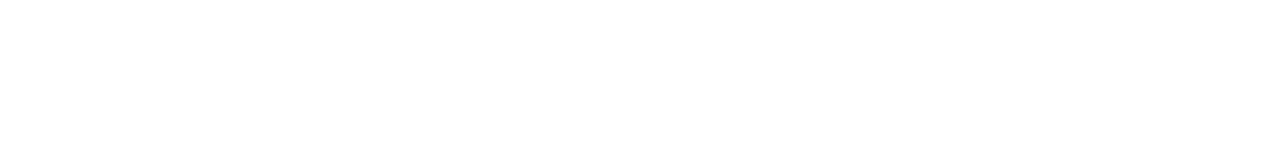
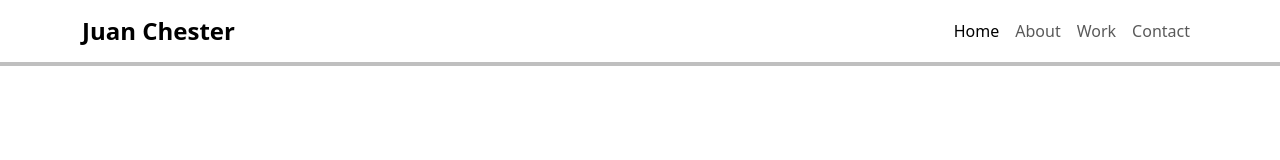
Before and after one commit to Chesterz19/Portofolio, a plain HTML site: page index.html in a window 1280 px wide. Drawn offline with nearby package versions, Linux system fonts and the light colour scheme.

Commit message:
add navbar

```diff
--- a/index.html
+++ b/index.html
@@ -9,6 +9,30 @@
     <link rel="stylesheet" href="style.css">
 </head>
 <body>
+    <nav class="navbar navbar-expand-lg">
+        <div class="container">
+          <a class="navbar-brand fs-4 fw-bold" href="#">Juan Chester</a>
+          <button class="navbar-toggler" type="button" data-bs-toggle="collapse" data-bs-target="#navbarNav" aria-controls="navbarNav" aria-expanded="false" aria-label="Toggle navigation">
+            <span class="navbar-toggler-icon"></span>
+          </button>
+          <div class="collapse navbar-collapse" id="navbarNav">
+            <ul class="navbar-nav ms-auto">
+              <li class="nav-item">
+                <a class="nav-link active" aria-current="page" href="#">Home</a>
+              </li>
+                <li class="nav-item">
+                <a class="nav-link" href="#">About</a>
+              </li>
+                <li class="nav-item">
+                <a class="nav-link" href="#">Work</a>
+              </li>
+                <li class="nav-item">
+                <a class="nav-link" href="#">Contact</a>
+              </li>
+            </ul>
+          </div>
+        </div>
+      </nav>
     <script src="https://cdn.jsdelivr.net/npm/@popperjs/core@2.11.7/dist/umd/popper.min.js" integrity="sha384-zYPOMqeu1DAVkHiLqWBUTcbYfZ8osu1Nd6Z89ify25QV9guujx43ITvfi12/QExE" crossorigin="anonymous"></script>
     <script src="https://cdn.jsdelivr.net/npm/bootstrap@5.3.0-alpha3/dist/js/bootstrap.min.js" integrity="sha384-Y4oOpwW3duJdCWv5ly8SCFYWqFDsfob/3GkgExXKV4idmbt98QcxXYs9UoXAB7BZ" crossorigin="anonymous"></script>
     <script
--- a/style.css
+++ b/style.css
@@ -0,0 +1,4 @@
+.navbar{
+    background-color: white;
+    box-shadow: 0 0 0 4px rgba(0, 0, 0, 0.25);
+}
```
